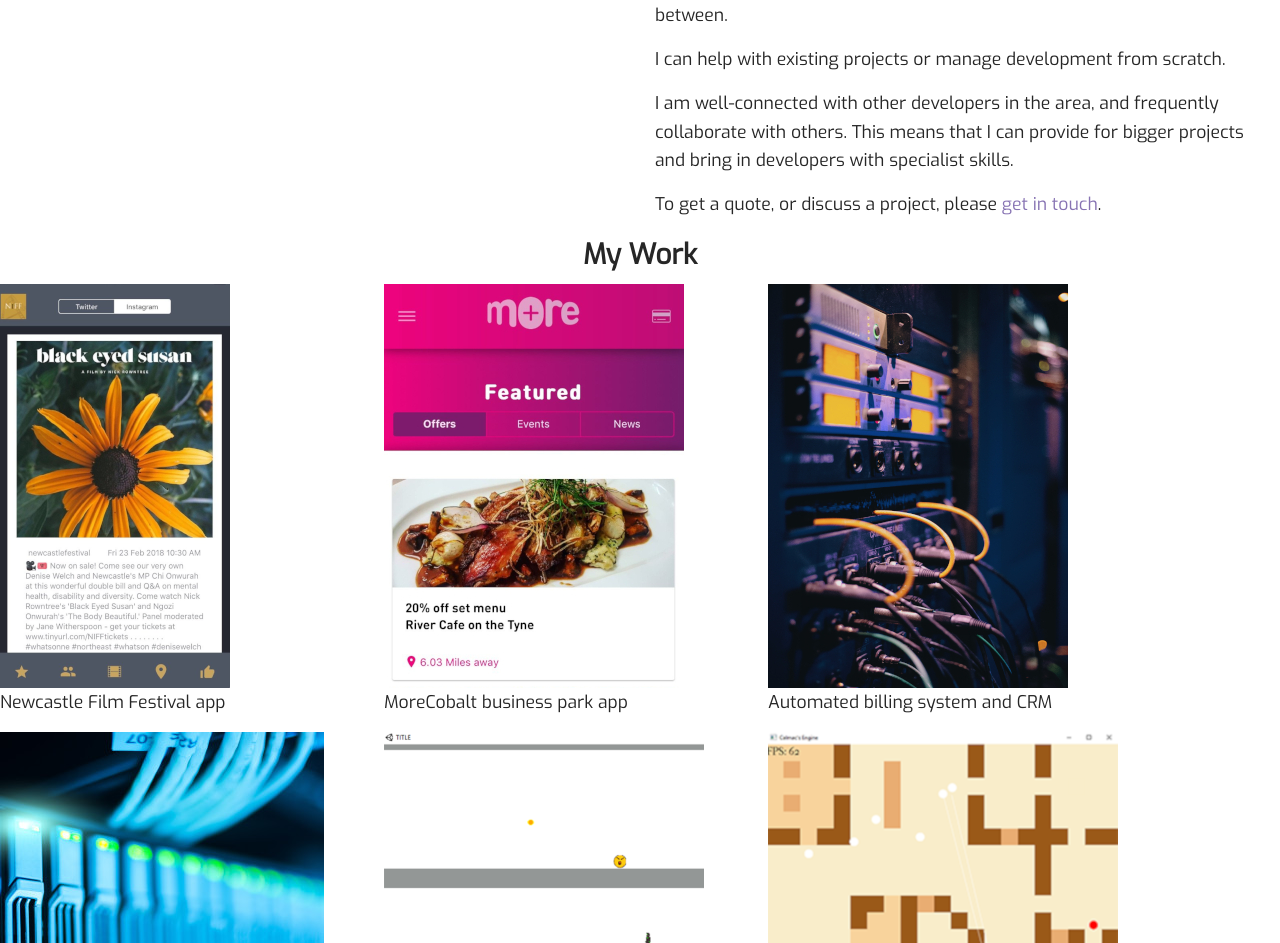
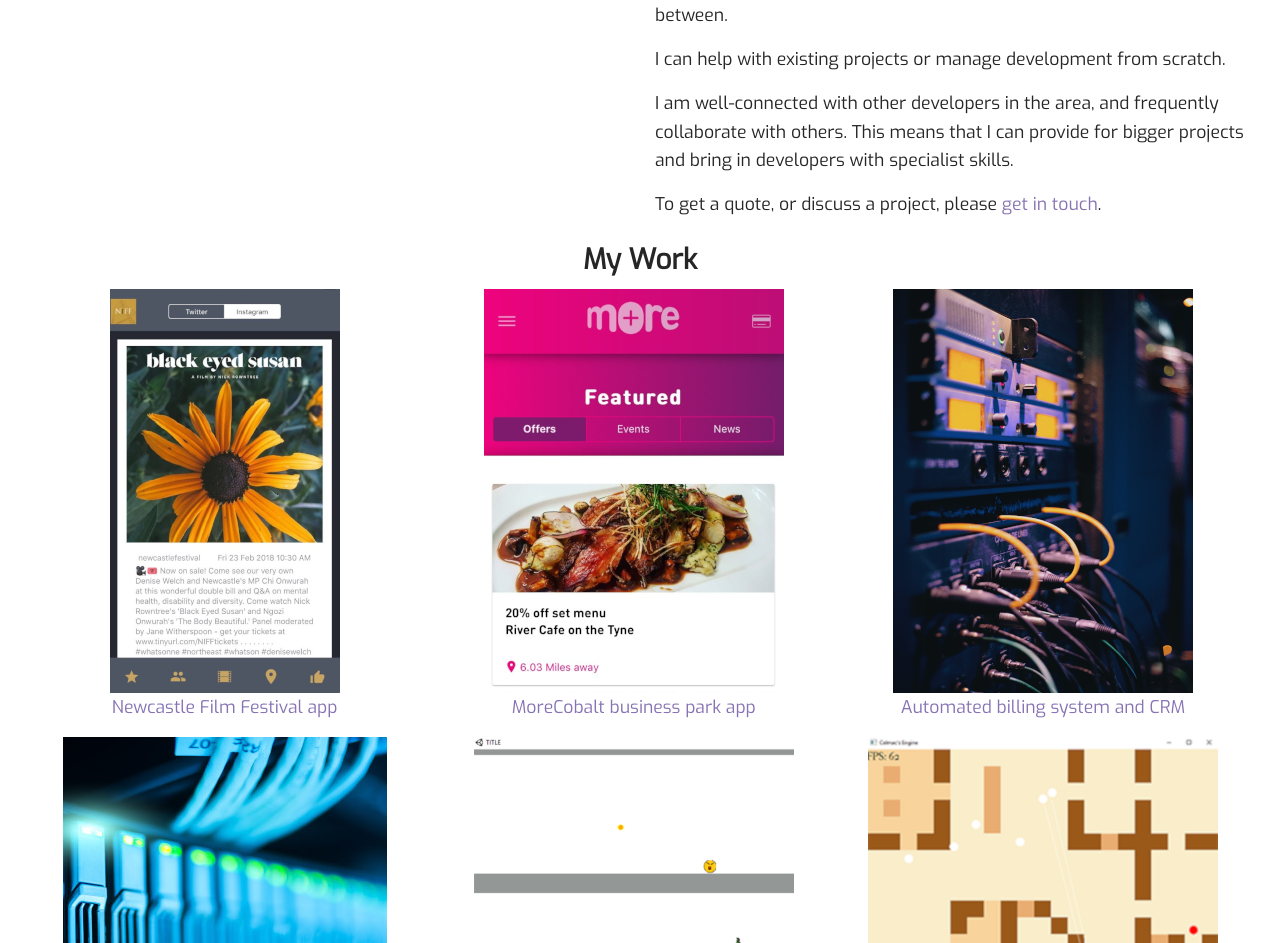
Before and after one commit to calummackervoy/calummackervoy.github.io, a Jekyll site: the page built from index.html, in a window 1280 px wide. Shown: the part 527-1470 px from the top of the page. Built offline with Jekyll 4.4.1, drawn with Linux system fonts in a browser that asks for light colours; nearby versions of some CDN libraries.

Commit message:
spotlight projects link to the relevant portfolio project
also did some basic styling on spotlight

```diff
--- a/_sass/_layout.scss
+++ b/_sass/_layout.scss
@@ -142,9 +142,21 @@
 /*
 *     INDEX.HTML CSS
 */
+.spotlight-container {
+  margin: 5px 5px 5px 5px;
+}
+
 .spotlight-project {
-  width: 30vw;
+  width: 33%;
   float: left;
+}
+
+.spotlight-image {
+
+}
+
+.spotlight-text {
+  text-align: center;
 }
 
 /*
--- a/index.html
+++ b/index.html
@@ -27,15 +27,21 @@
 </div>
 
 <!--Work Showcase-->
-<div class="row">
+<div class="row spotlight-container">
     <div class="col-12 text-center">
         <h3>My Work</h3>
     </div>
     {% for project in site.projects %}
         {% if project.is_spotlight == true %}
             <div class="spotlight-project">
-                <img class="spotlight-image" src="{{ project.spotlight_img_source | absolute_url }}" alt="{{project.spotlight_img_alt}}" />
-                <p>{{project.spotlight_text}}</p>
+                <a href="{{ project.identifier | prepend: '/portfolio/#' | prepend: site.baseurl }}">
+                <div class="row">
+                    <div class="col-12 text-center">
+                        <img class="spotlight-image" src="{{ project.spotlight_img_source | absolute_url }}" alt="{{project.spotlight_img_alt}}" />
+                    </div>
+                </div>
+                <p class="spotlight-text">{{project.spotlight_text}}</p>
+                </a>
             </div>
         {% endif %}
     {% endfor %}
```
